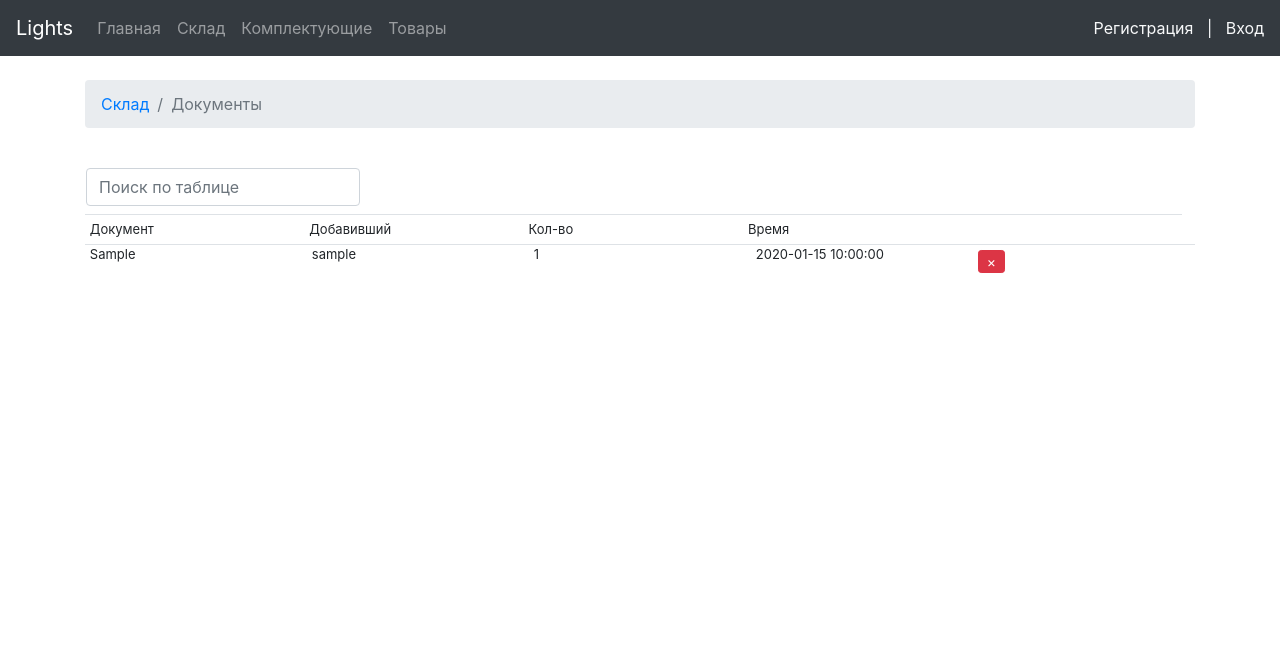
After one commit to Scareton/lights, a Python web app: template app/templates/document.html in a window 1280 px wide. The commit adds this page. Shown: the top 659 px of the page. Run offline with Jinja, Linux system fonts and the light colour scheme; the template is opened without the code that fills it: most values are stand-ins (such as "Sample title", 1, 10 or a date in 2020); form fields are guessed from the names that the template uses; some libraries are stand-ins or nearby versions.

Commit message:
Склад
+Склад

```diff
--- a/app/models.py
+++ b/app/models.py
@@ -77,6 +77,7 @@ class Component(db.Model):
     component_name = db.Column(db.String(255, collation='NOCASE'), nullable=False, unique=True)
     component_unit = db.Column(db.String(255, collation='NOCASE'))
     component_item = db.Column(db.Integer(), unique=True)
+    unfired = db.Column(db.Float())
 
     def __init__(self, component_name, component_unit, component_item):
         self.component_name = component_name
@@ -189,6 +190,9 @@ class Document(db.Model):
         self.document_type = document_type
         self.comment = comment
 
+    def get_maker(self):
+        return User.query.filter(User.id==self.maker_id).first()
+
 class Stock(db.Model):
     __tablename__ = 'stock'
     id = db.Column(db.Integer(), primary_key=True)
--- a/app/templates/base.html
+++ b/app/templates/base.html
@@ -50,8 +50,11 @@
 
             <div class="collapse navbar-collapse" id="navbarsExample05">
                 <ul class="navbar-nav mr-auto">
-                <li class="nav-item active">
+                <li class="nav-item">
                     <a class="nav-link" href="{{ url_for('home_page') }}">Главная</a>
+                </li>
+                <li class="nav-item">
+                    <a class="nav-link" href="{{ url_for('stock') }}">Склад</a>
                 </li>
 
                 <li class="nav-item">
--- /dev/null
+++ b/app/templates/document.html
@@ -0,0 +1,69 @@
+{%extends "base.html" %}
+{%block content%}
+<nav aria-label="breadcrumb">
+  <ol class="breadcrumb">
+    <li class="breadcrumb-item"><a href="{{url_for('stock')}}">Склад</a></li>
+    <li class="breadcrumb-item active" aria-current="page">Документы</li>
+  </ol>
+</nav>
+<div class="row">
+    <div class="p-0 form-group ml-3 mt-4 mb-2">
+        <input type="text" class="form-control" id="search" placeholder="Поиск по таблице">
+    </div>
+  </div>
+  <div class="row">
+  <div class="col">
+  <table  id=mytable class="table table-sm table-hover">
+      <thead>
+        <tr>
+          <td>Документ</td>
+          <td>Добавивший</td>
+          <td>Кол-во</td>
+          <td>Время</td>
+          <td></td>
+        </tr>
+      </thead>
+      <tbody style="overflow: auto; height:400px;">
+      {% for item in stocks%}
+        <tr>
+          <td class="py-0" >{{item.get_document().document_type}}</td>
+          <td class="py-0" >{{item.get_document().get_maker().username}}</td>
+          <td class="py-0">{{item.count}}</td>
+          <td class="py-0">{{item.get_document().date}}</td>
+          <td>
+            <div class="btn-group btn-group-sm" role="group" aria-label="Basic example">
+
+                <button type="button" class="btn btn-danger btn-sm py-0" data-toggle="modal" data-target="{{'#'+item.get_component().get_name()}}"> &times;</button>
+            </div>
+            <div class="modal fade" id='{{item.get_component().get_name()}}' tabindex="-1" role="dialog" aria-labelledby="{{item.get_component().get_name()+'Label'}}" aria-hidden="true">
+              <div class="modal-dialog" role="document">
+                <div class="modal-content">
+                  <div class="modal-header text-center">
+                    <h5 class="modal-title">Удалить документ?</h5>
+                    <button type="button" class="close" data-dismiss="modal" aria-label="Close">
+                      <span aria-hidden="true">&times;</span>
+                    </button>
+                  </div>
+                  <form class='form' action = "" method = post>
+                  <div class="modal-body">
+                    <div class="row px-3 py-2">
+                    </div>
+                    <a href="{{url_for('delete_document', document_id=item.get_document().id)}}"><button type="button" class="btn btn-success btn-sm py-0">...</button></a>
+
+                  </div>
+
+                  <div class="modal-footer">
+                    {{form.submit( class_="btn btn-danger", text_='Удалить')}}
+                  </div>
+                </form>
+                </div>
+              </div>
+            </div>
+
+          </td>
+        </tr>
+      {%endfor%}
+      </tbody>
+  </table>
+  </div>
+{% endblock %}
--- a/app/templates/stock.html
+++ b/app/templates/stock.html
@@ -13,7 +13,7 @@
 {% endblock %}
 
 <div class="row">
-    <div class="col"><button class="mt-4 btn btn-primary mr-2">Новая деталь</button></div>
+    <div class="col"><a href="{{url_for('stock_adding')}}"><button class="mt-4 btn btn-primary mr-2">Новая деталь</button></a></div>
     <div class="p-0 form-group ml-2 mt-4 mb-2">
         <input type="text" class="form-control" id="search" placeholder="Поиск по таблице">
     </div>
@@ -40,7 +40,7 @@
           <td class="py-0">{{item.get_count()}}</td>
           <td>
             <div class="btn-group btn-group-sm" role="group" aria-label="Basic example">
-                <button type="button" class="btn btn-success btn-sm py-0">...</button>
+              <a href="{{url_for('document', component_id=item.get_component().id)}}"><button type="button" class="btn btn-success btn-sm py-0">...</button></a>
                 <button type="button" class="btn btn-info btn-sm py-0" data-toggle="modal" data-target="{{'#'+item.get_component().get_name()}}"> <img src="static/images/document-16.png" alt="" style="vertical-align:middle"> </button>
             </div>
 
--- a/app/templates/stock_adding.html
+++ b/app/templates/stock_adding.html
@@ -11,6 +11,12 @@
     {% endif %}
 {% endwith %}
 {% endblock %}
+<nav aria-label="breadcrumb">
+  <ol class="breadcrumb">
+    <li class="breadcrumb-item"><a href="{{url_for('stock')}}">Склад</a></li>
+    <li class="breadcrumb-item active" aria-current="page">Добавление новой детали на склад</li>
+  </ol>
+</nav>
 <div class="row">
   <div class="p-0 form-group ml-3 mt-4 mb-2">
       <input type="text" class="form-control" id="search" placeholder="Поиск по таблице">
```
Also changed, not shown: app/routes.py (+23 -2 lines), migrations/versions/58f166ab3c52_.py (added, +28 -0 lines), app.db, 1 other file.
